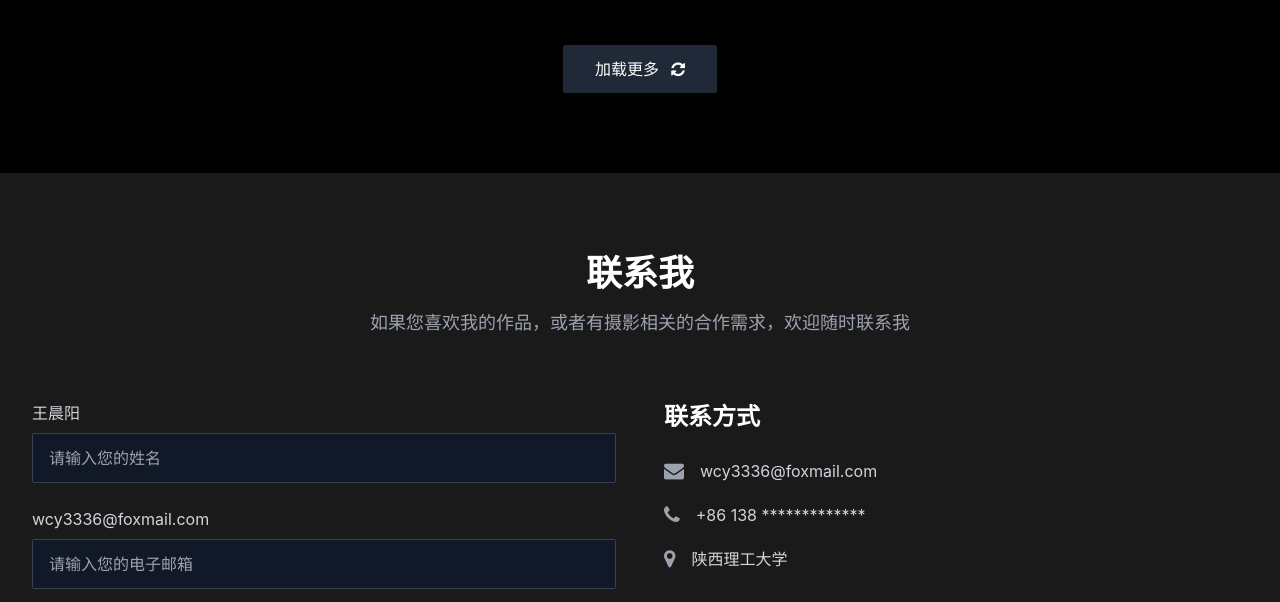
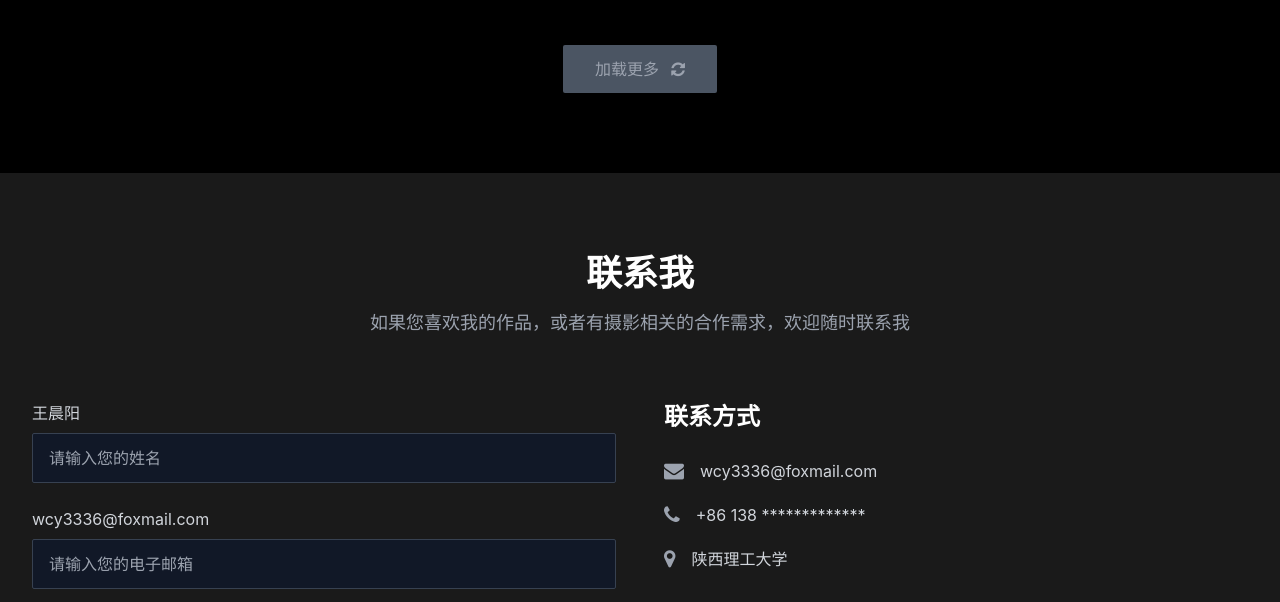
Before and after one commit to wcy4435/pages, a plain HTML site: page index.html in a window 1280 px wide. Shown: the part 2355-2957 px from the top of the page. Drawn offline with nearby package versions, Linux system fonts and the light colour scheme.

Commit message:
Update index.html

```diff
--- a/index.html
+++ b/index.html
@@ -251,11 +251,11 @@
       </div>
 
       <!-- 加载更多按钮 -->
-      <div class="text-center mt-12">
-        <button id="loadMore" class="bg-gray-800 text-white px-8 py-3 rounded-sm font-medium hover:bg-gray-700 transition-colors">
-          加载更多 <i class="fa fa-refresh ml-2"></i>
-        </button>
-      </div>
+     <div class="text-center mt-12">
+  <button id="loadMore" disabled class="bg-gray-600 text-gray-400 cursor-not-allowed px-8 py-3 rounded-sm font-medium" style="pointer-events: none;">
+    加载更多 <i class="fa fa-refresh ml-2"></i>
+  </button>
+</div>
     </div>
   </section>
 
```
